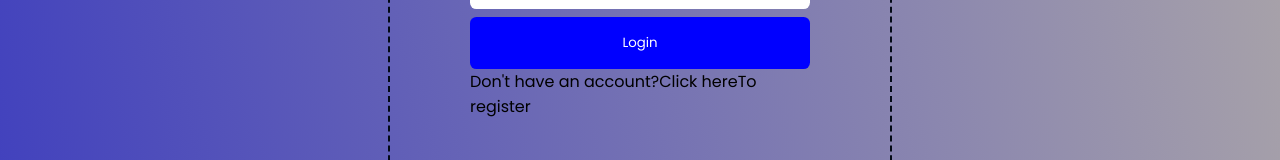
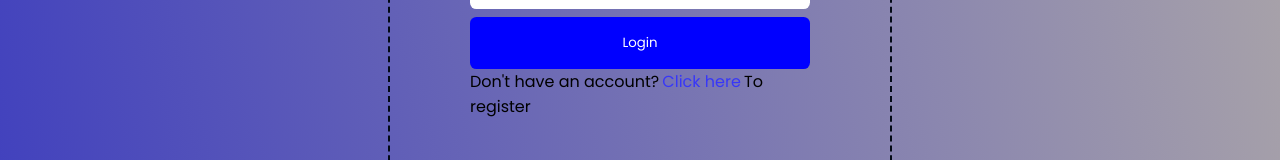
Before and after one commit to RidwanMursal/flashcard-client, a Next.js app: page /login in a window 1280 px wide. Shown: the part 425-585 px from the top of the page. Built offline with nearby package versions, Linux system fonts and the light colour scheme.

Commit message:
added some navigation links

```diff
--- a/components/ClassDecks/index.jsx
+++ b/components/ClassDecks/index.jsx
@@ -13,6 +13,7 @@ import AddItem from "../AddItem";
 import EditInput from "../EditInput";
 import NoContentMessage from "../NoContentMessage";
 import UploadModal from "../UploadModal";
+import Toast from "../Toast";
 import { BASEURL } from "../../constants";
 import {
   ADD_DECK_MESSAGE,
@@ -52,6 +53,7 @@ const ClassDecks = ({ classData, username, classImage }) => {
   const [openDeckModal, setOpenDeckModal] = useState(false);
   const [isEditing, setIsEditing] = useState(false);
   const [imageModal, setImageModal] = useState(false);
+  const [showToast, setShowToast] = useState(false);
 
   useEffect(() => {
     const callGetDecks = async () => {
--- a/components/Login/Login.module.css
+++ b/components/Login/Login.module.css
@@ -6,7 +6,11 @@
   justify-content: center;
   align-items: center;
 
-    background-image: linear-gradient(79deg, rgb(63, 63, 190), rgb(173, 167, 168));
+  background-image: linear-gradient(
+    79deg,
+    rgb(63, 63, 190),
+    rgb(173, 167, 168)
+  );
 }
 
 .form_container {
@@ -40,20 +44,20 @@
   color: red;
 }
 
-.register_button, .login_button {
+.register_button,
+.login_button {
   cursor: pointer;
-
 
   border: none;
   border-radius: 0.4rem;
   background-color: rgb(86, 86, 224);
 
   padding: 1rem 1rem;
-    transition: color, background-color 400ms ease-in
-
+  transition: color, background-color 400ms ease-in;
 }
 
-.register_button:hover, .login_button {
+.register_button:hover,
+.login_button {
   background-color: blue;
   color: bold;
 }
@@ -67,6 +71,11 @@
   font-size: 0.8rem;
 }
 
+.span {
+  color: rgb(55, 55, 248);
+  margin: 0 0.2rem;
+}
+
 .hidden {
   display: none;
 }
--- a/components/Login/index.jsx
+++ b/components/Login/index.jsx
@@ -83,7 +83,9 @@ const LoginComponent = () => {
         </button>
         <p>
           Don&apos;t have an account?
-          <Link href="/register">Click here</Link>
+          <Link href="/register">
+            <span className={styles.span}>Click here</span>
+          </Link>
           To register
         </p>
       </div>
--- a/components/Sidebar/Sidebar.module.css
+++ b/components/Sidebar/Sidebar.module.css
@@ -13,7 +13,7 @@
   padding: 2rem 0rem;
 
   animation: uncollapse 800ms ease-in-out;
-  overflow-y: hidden;
+  /* overflow-y: hidden; */
 
   z-index: 2;
 
@@ -139,7 +139,7 @@
   gap: 0.6rem;
 
   padding-top: 1rem;
-  height: 500px;
+  height: 475px;
   overflow-y: scroll;
 }
 
```
Also changed, not shown: components/Deck/index.jsx (+9 -17 lines), components/Register/Register.module.css (+14 -21 lines). Lines whose indentation alone changed are shown as unchanged.
